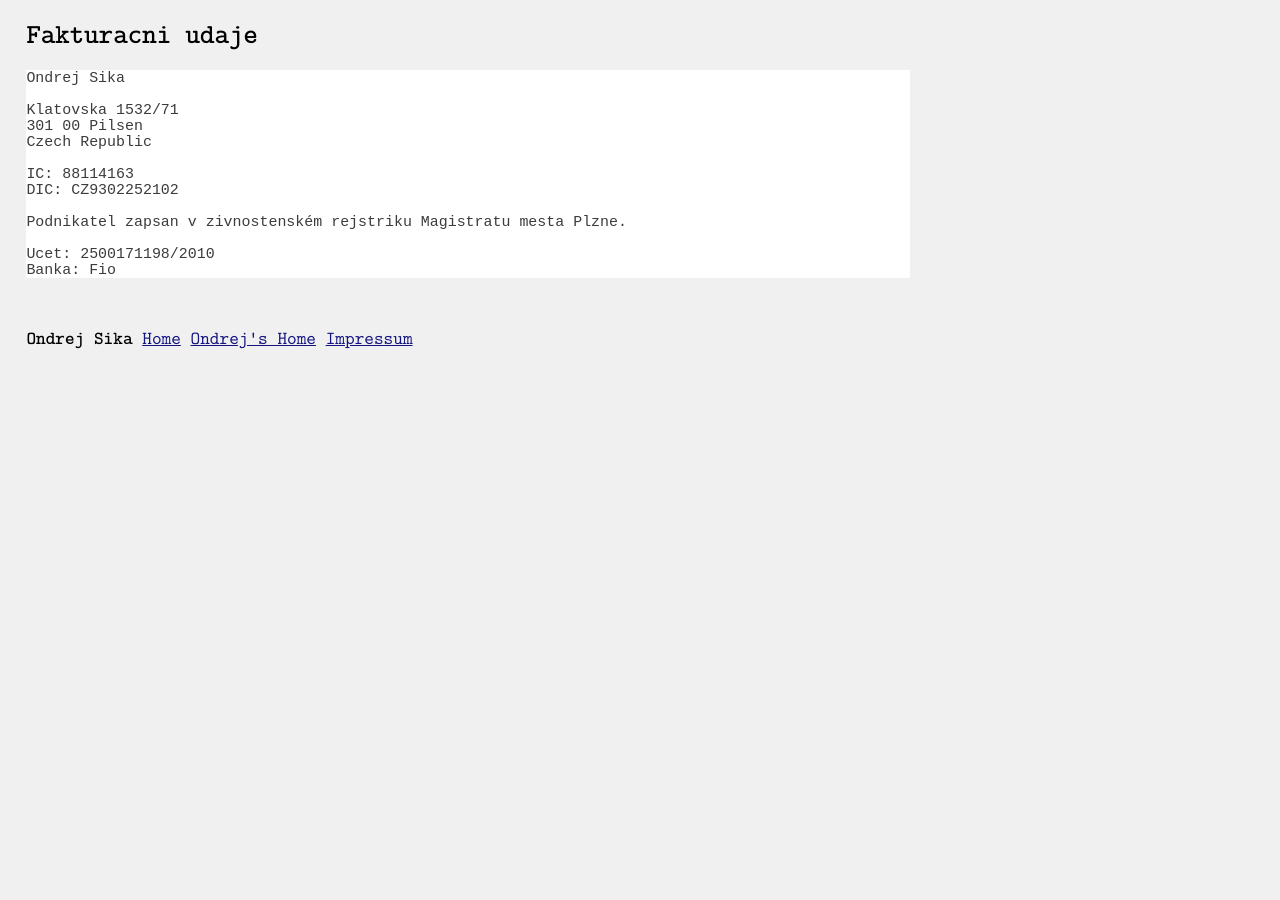
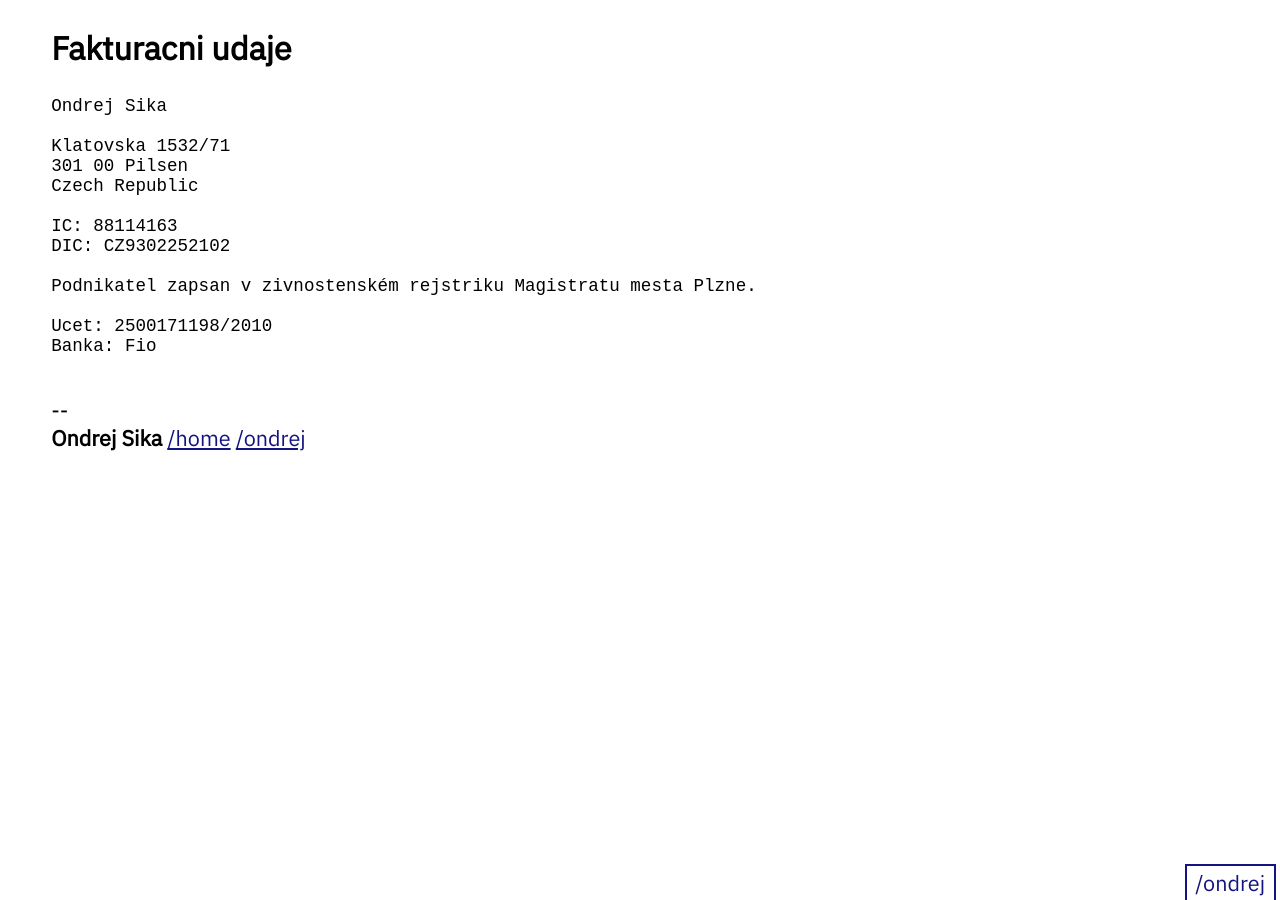
Before and after one commit to ondrejsika/ondrejsika.com, a Jekyll site: the page built from fakturacni-udaje.md, in a window 1280 px wide. Built offline with Jekyll 4.4.1, drawn with Linux system fonts in a browser that asks for light colours; some web fonts are replaced.

Commit message:
feat(_layouts/default): Use new 2021 design

```diff
--- a/_layouts/default.html
+++ b/_layouts/default.html
@@ -1,21 +1,15 @@
 ---
-layout: base
+layout: default2021
 ---
-<div class="content-wrap">
-<div class="container">
-<div class="row">
-<div class="col-md-8 col-md-offset-2">
+
 {{content}}
-<p class="footer">
+
+<p class="footer" style="margin-top: 40px">
+--
+<br>
 <b>Ondrej&nbsp;Sika</b>
 <span class="noprint">
-    <a href="/">Home</a>
-    <a href="/ondrej">Ondrej's Home</a>
-    <a href="/impressum.html">Impressum</a>
-</span>
+    <a href="/">/home</a>
+    <a href="/ondrej">/ondrej</a>
 </span>
 </p>
-</div>
-</div>
-</div>
-</div>
```
